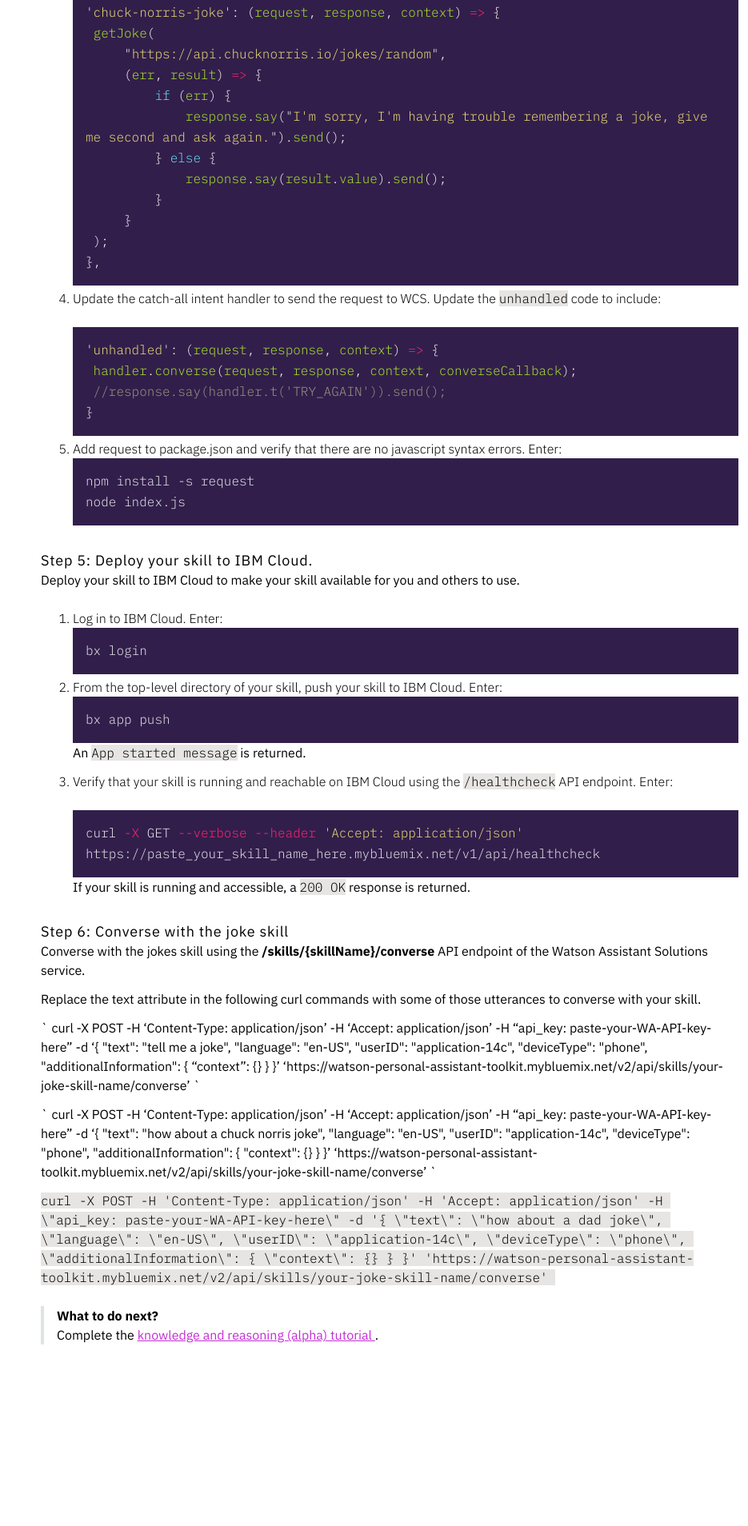
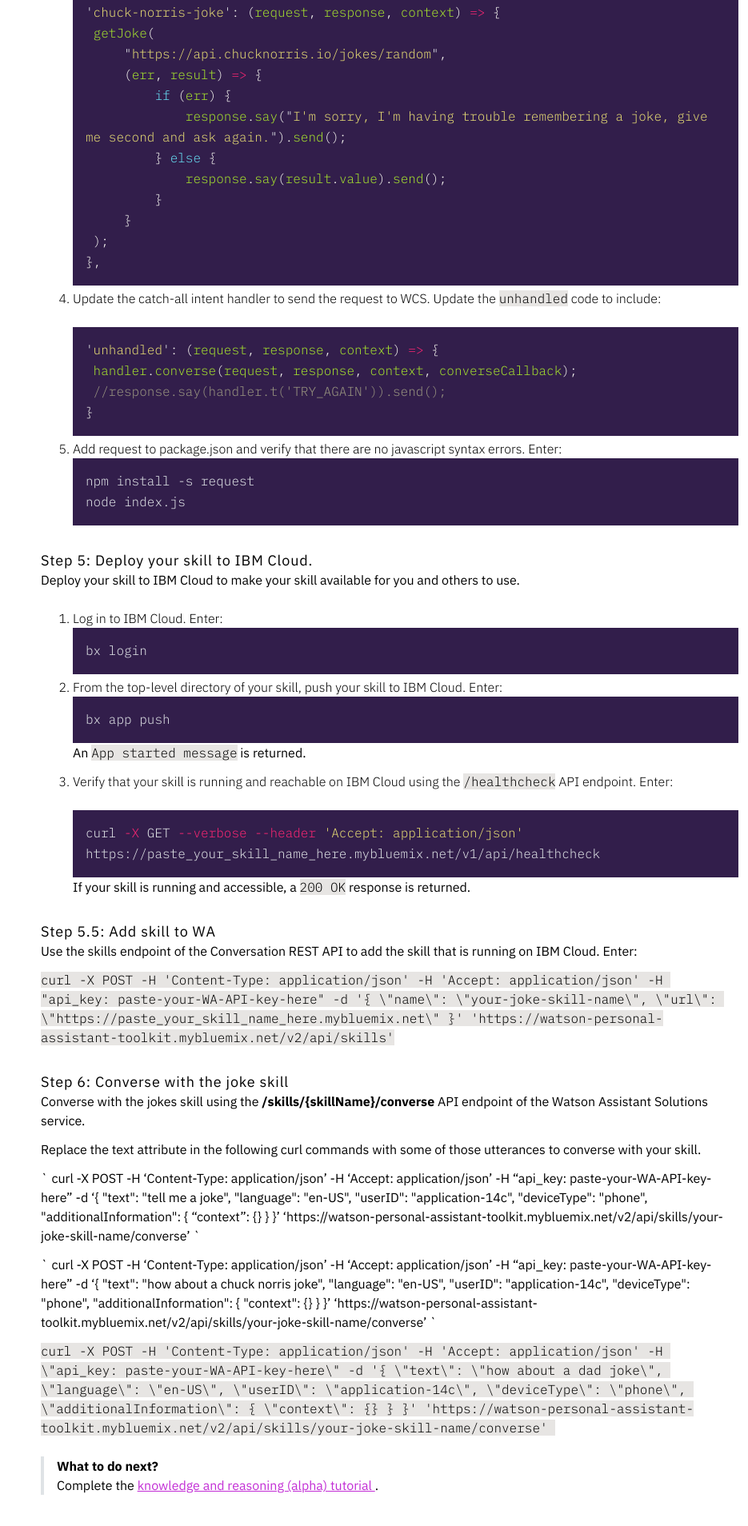
Before and after one commit to Watson-Personal-Assistant/developer, a Jekyll site: the page built from _content/further-topics/using-wcs.md, in a window 1280 px wide. Shown: the part 2601-4509 px from the top of the page at 80% size, without its empty margins (345-1280 px from the left). Built offline with Jekyll 4.4.1, drawn with Linux system fonts in a browser that asks for light colours; some web fonts are replaced.

Commit message:
adds curl command to add joke skill to WA

````diff
--- a/_content/further-topics/using-wcs.md
+++ b/_content/further-topics/using-wcs.md
@@ -118,6 +118,12 @@
 ```
 If your skill is running and accessible, a `200 OK` response is returned.
 
+#### Step 5.5: Add skill to WA
+Use the skills endpoint of the Conversation REST API to add the skill that is running on IBM Cloud. Enter:
+
+`curl -X POST -H 'Content-Type: application/json' -H 'Accept: application/json' -H "api_key: paste-your-WA-API-key-here" -d '{ \"name\": \"your-joke-skill-name\", \"url\": \"https://paste_your_skill_name_here.mybluemix.net\" }' 'https://watson-personal-assistant-toolkit.mybluemix.net/v2/api/skills'`
+
+
 #### Step 6: Converse with the joke skill
 Converse with the jokes skill using the  **/skills/{skillName}/converse** API endpoint of the Watson Assistant Solutions service.
 
````
